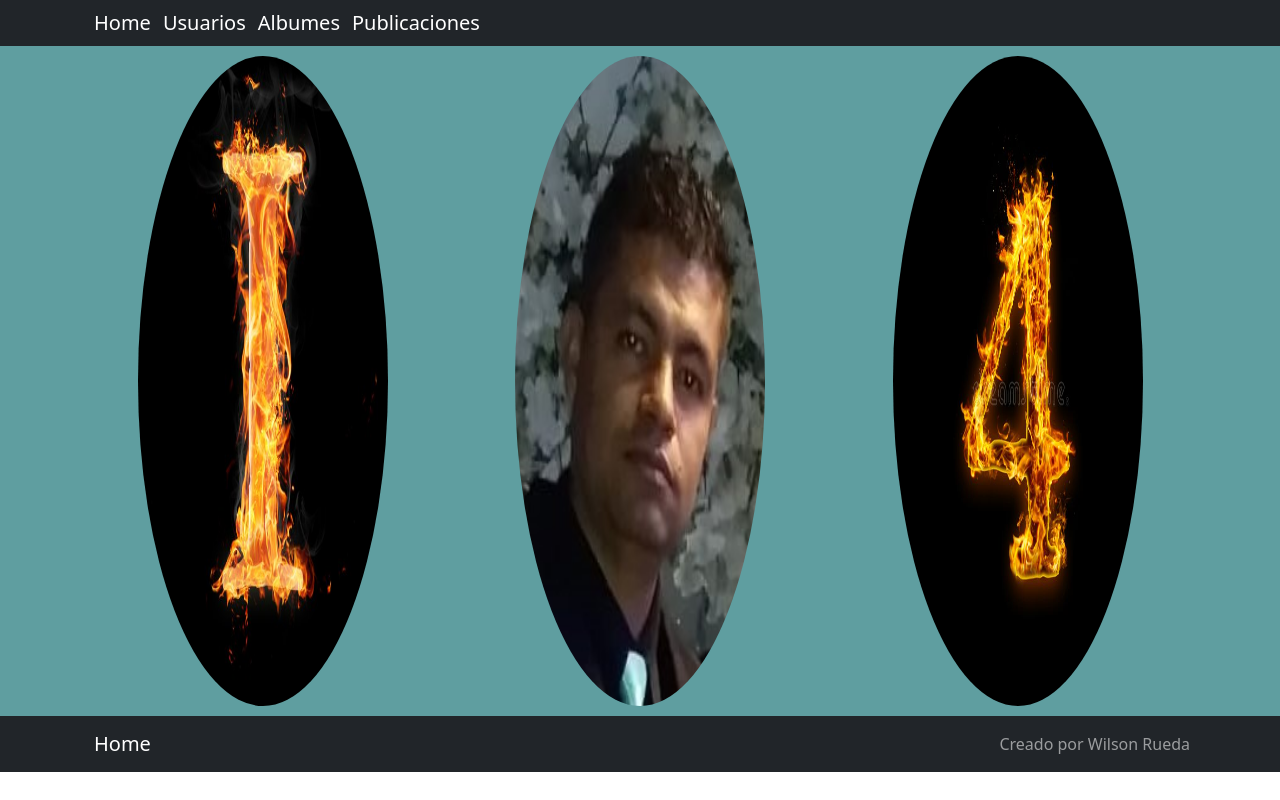
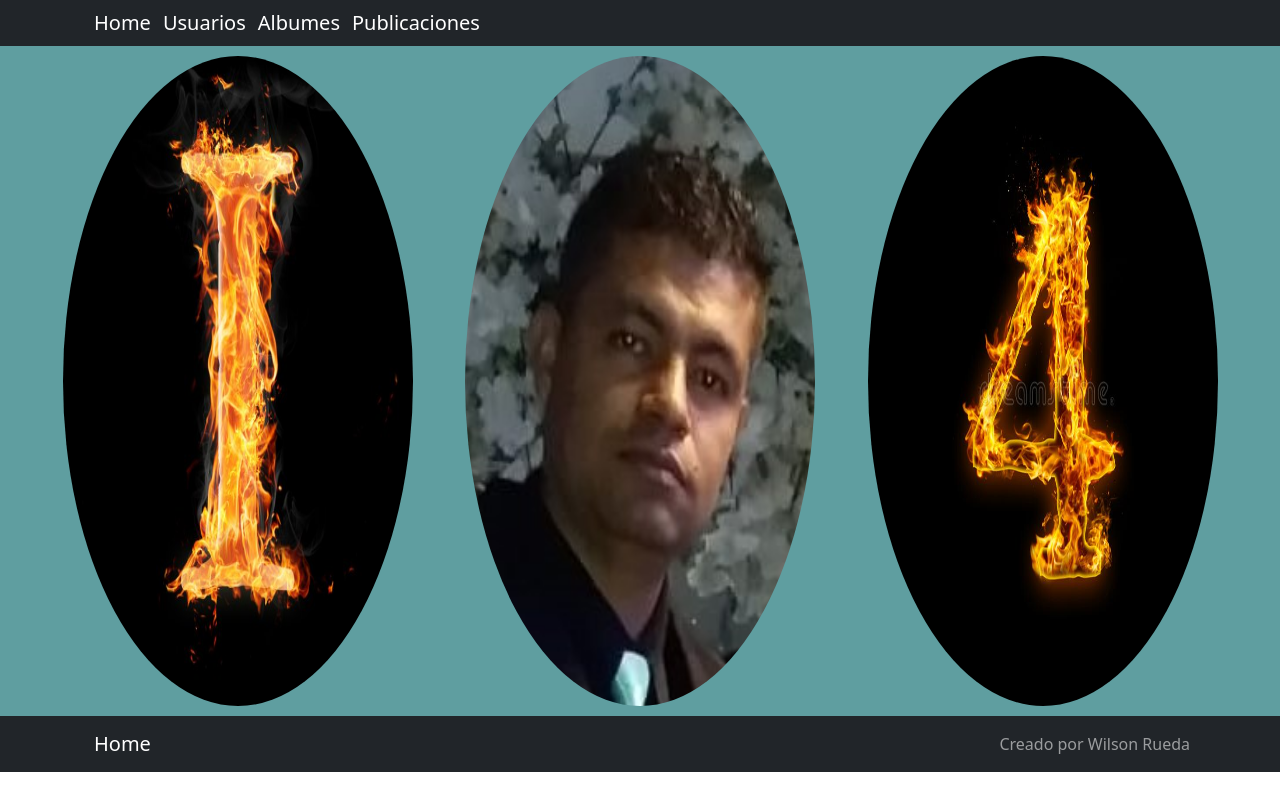
Before and after one commit to creator-krixus/i4digital, a React (Create React App) app: page / in a window 1280 px wide. Built offline with nearby package versions, Linux system fonts and the light colour scheme.

Commit message:
Change width image

```diff
--- a/src/components/home/home.css
+++ b/src/components/home/home.css
@@ -6,7 +6,7 @@
     padding: 10px;
 }
 .Home>img{
-    width: 250px;
+    width: 350px;
     height: 650px;
     border-radius: 50%;
 }
```
